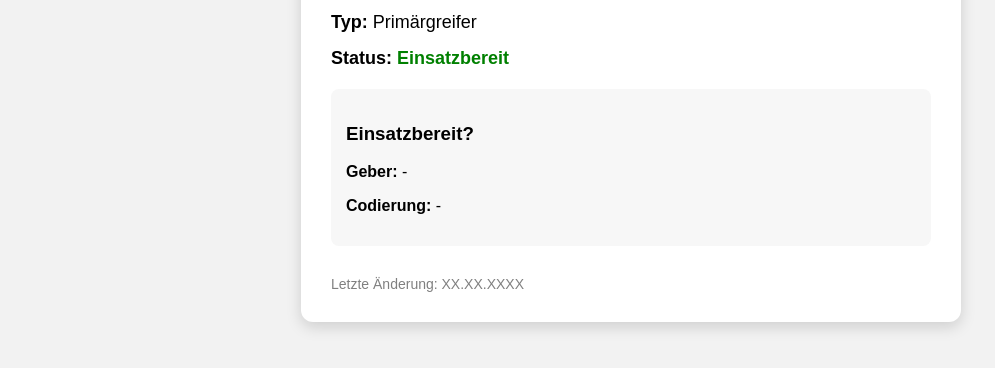
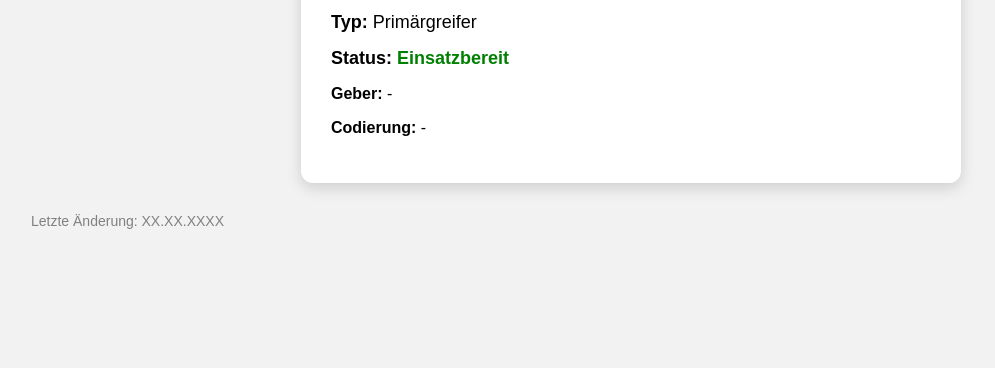
Before and after one commit to deanalejandro/greiferverwaltung, a plain HTML site: page index2.html in a window 1280 px wide. Shown: the part 174-542 px from the top of the page, without its empty margins (9-1004 px from the left). Drawn offline with Linux system fonts and the light colour scheme.

Commit message:
Update index2.html

```diff
--- a/index2.html
+++ b/index2.html
@@ -66,8 +66,6 @@
 <span class="status">Einsatzbereit</span>
 </div>
 
-<div class="sensor">
-<h3>Einsatzbereit?</h3>
 
 <p><strong>Geber:</strong> -</p>
 <p><strong>Codierung:</strong> -</p>
```
